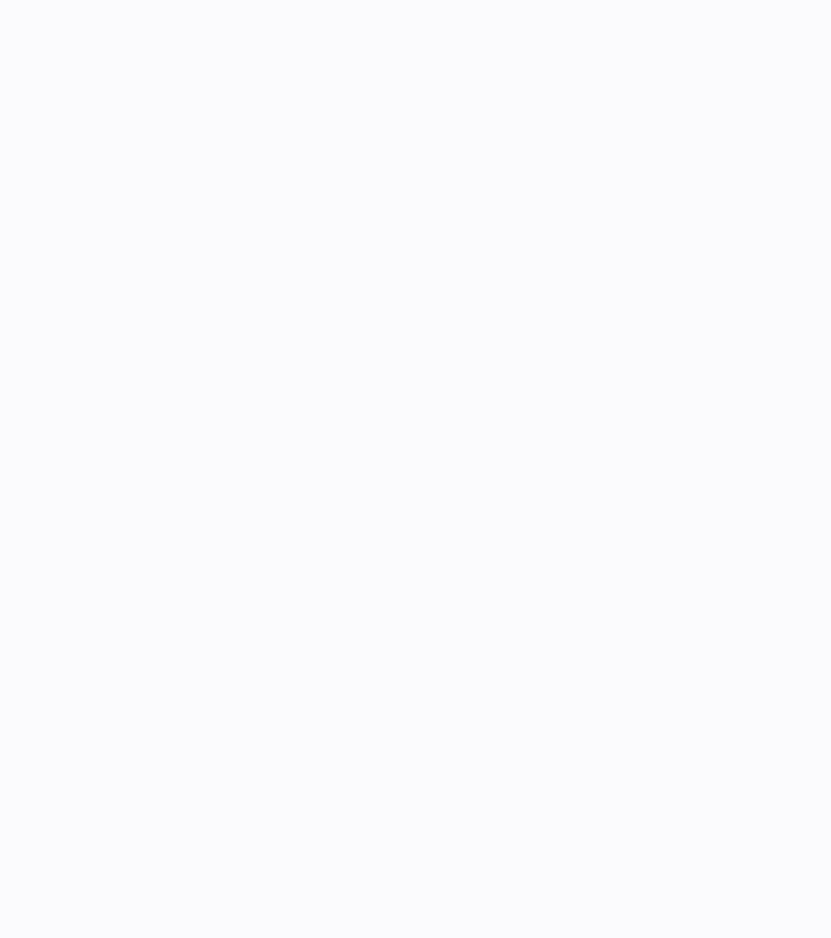
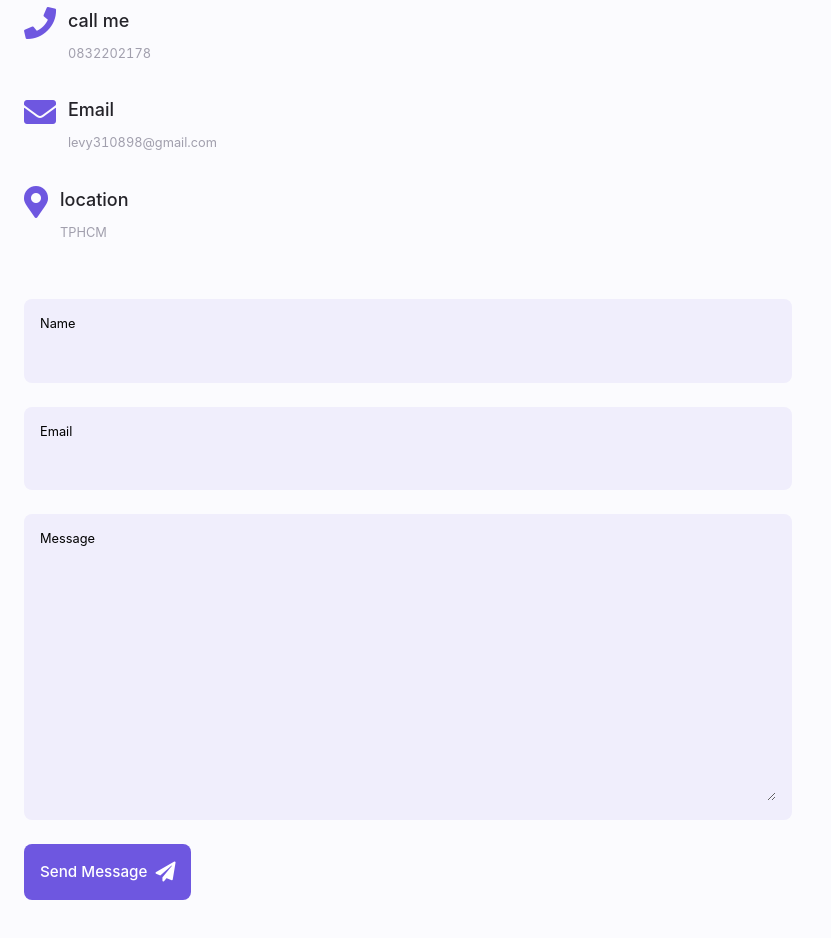
Before and after one commit to levy310898/portfolio, a React (Create React App) app: page / in a window 1280 px wide. Shown: the part 2560-3498 px from the top of the page, without its empty margins (0-831 px from the left). Before the commit the page ends 2513 px from the top, so only its background shows below. Built offline with nearby package versions, Linux system fonts and the light colour scheme.

Commit message:
done contact page

```diff
--- a/src/App.css
+++ b/src/App.css
@@ -31,6 +31,10 @@ body{
     font-size: var(--normal-font-size);
     background-color: var(--body-color);
     color: var(--text-color);
+}
+
+.App{
+    padding-bottom: 2rem;
 }
 
 h1,h2,h3,h4{
--- a/src/components/skillBox/index.jsx
+++ b/src/components/skillBox/index.jsx
@@ -10,9 +10,10 @@ export default class index extends Component {
     isClose: false,
   }
 
-  componentDidMount(){
+  componentDidMount() {
+
+    //for calculate height
     const listBoxHeight = document.getElementById('listBox').offsetHeight;
-    console.log('height = ',listBoxHeight);
     this.setState({listBoxHeight});
   }
 
--- a/src/constant/data.js
+++ b/src/constant/data.js
@@ -1,7 +1,10 @@
-export const personalLink = {
+export const personalInfo = {
     facebook:"https://www.facebook.com/profile.php?id=100039094991713",
     github:'https://github.com/levy310898',
-    linkedin:'https://www.linkedin.com/',
+    linkedin: 'https://www.linkedin.com/',
+    phone: '0832202178',
+    email: 'levy310898@gmail.com',
+    location:'TPHCM',
 }
 
 export const icon = {
@@ -18,27 +21,30 @@ export const icon = {
     downloadFile: 'fas fa-file-download',
     showDown: 'fas fa-chevron-down',
     code: 'fas fa-code',
-    arrowRight:'fas fa-arrow-right',
+    arrowRight: 'fas fa-arrow-right',
+    phone: 'fas fa-phone',
+    email: 'fas fa-envelope',
+    location:'fas fa-map-marker-alt',
 }
 
 
 export const skills = {
     frontend: [
         {
-        name: 'html',
-        percent:80
+            name: 'html',
+            percent:60
         },
         {
             name: 'CSS',
-            percent: 70
+            percent: 50
         },
         {
             name: 'javascript',
-            percent: 60
+            percent: 50
         },
         {
             name: 'ReactJs',
-            percent: 60
+            percent: 50
         },
     ]
 }
--- /dev/null
+++ b/src/pages/contactPage/contactPage.css
@@ -0,0 +1,44 @@
+@import '../../constant/root.css';
+
+.contact__container{
+  row-gap:3rem;
+}
+
+.contact__infomation{
+  display: flex;
+  margin-bottom: var(--mb-2);
+}
+
+.contact__icon{
+  font-size: 2rem;
+  color:var(--hover-color);
+  margin-right:var(--mb-0-75)
+}
+
+.contact__title{
+  font-size:var(--h3-font-size);
+  font-weight: var(--font-medium);
+}
+
+.contact__subtitle{
+  font-size:var(--small-font-size);
+  color:var(--text-color-light);
+}
+
+.contact__content{
+  background-color: var(--input-color);
+  border-radius: .5rem;
+  padding:.75rem 1rem;
+}
+.contact__label{
+  font-size: var(--small-font-size);
+}
+.contact__input{
+  width:100%;
+  background-color: var(--input-color);
+  color:var(--text-color);
+  font-size: var(--normal-font-size);
+  border:none;
+  outline: none;
+  padding:.25rem .5rem .5rem 0;
+}
--- a/src/pages/contactPage/index.jsx
+++ b/src/pages/contactPage/index.jsx
@@ -1,7 +1,62 @@
-const  ContactPage = ()=> {
+import React, { Component } from 'react';
+import { icon,personalInfo } from '../../constant/data';
+import './contactPage.css';
+
+const classNames = require('classnames');
+class index extends Component {
+
+  renderInfo = (info,title,iconName) => {
     return (
-      <h1>Contact page</h1>
+        <div className="contact__infomation">
+          <i className={classNames(icon[iconName], ['contact__icon'])} />
+          <div>
+            <h3 className="contact__title">{title}</h3>
+            <div className="contact__subtitle">{ personalInfo[info]}</div>
+          </div>
+        </div>
     );
   }
+  render() {
+    return (
+      <div className = 'section contact'>
+        <h2 className="section__title">Contact me</h2>
+        <span className="section__subtitle">Get in touch</span>
 
-  export default ContactPage;
+        <div className="contact__container container grid">
+          <div>
+            {this.renderInfo('phone', 'call me', 'phone')}
+            {this.renderInfo('email', 'Email', 'email')}
+            {this.renderInfo('location', 'location', 'location')}
+          </div>
+
+          <form action="" className="contact__form grid">
+            <div className="contact__inputs grid">
+              <div className="contact__content">
+                <label htmlFor="" className="contact__label">Name</label>
+                <input type="text" className="contact__input" />
+              </div>
+
+              <div className="contact__content">
+                <label htmlFor="" className="contact__label">Email</label>
+                <input type="text" className="contact__input" />
+              </div>
+
+              <div className="contact__content">
+                <label htmlFor="" className="contact__label">Message</label>
+                <textarea name="" id="" cols="30" rows="10" className = 'contact__input'></textarea>
+              </div>
+              <div>
+                <a href="#contact" className="button button--flex">Send Message
+                <i className = {classNames(icon.contact,['button__icon'])}></i>
+                </a>
+              </div>
+            </div>
+          </form>
+        </div>
+
+      </div>
+    );
+  }
+}
+
+export default index;
--- a/src/pages/homePage/index.jsx
+++ b/src/pages/homePage/index.jsx
@@ -1,11 +1,11 @@
 import React from 'react';
-import {personalLink,icon} from '../../constant/data.js';
+import {personalInfo,icon} from '../../constant/data.js';
 import './homePage.css';
 
 const classNames = require('classnames');
 export default function index() {
 
-  const renderLink = name=><a target = '_blank' rel = "noreferrer" href = {personalLink[name]} className = "home__social-icon">
+  const renderLink = name=><a target = '_blank' rel = "noreferrer" href = {personalInfo[name]} className = "home__social-icon">
     <i className = {icon[name]}></i>
   </a>
   return (
--- a/src/pages/portfolioPage/index.jsx
+++ b/src/pages/portfolioPage/index.jsx
@@ -29,6 +29,7 @@ class index extends Component {
     </div>
     )
   }
+
   render() {
     return (
       <div className = 'portfolio section' id = "portfolio">
@@ -37,9 +38,13 @@ class index extends Component {
 
 
         <div className="portfolio__container container">
-        <Carousel>
+          <Carousel ref={c => (this.slider = c)}>
           {this.renderPortfolio(portfolio)}
-        </Carousel>
+          </Carousel>
+
+          <div className="slideButton">
+
+          </div>
 
         </div>
       </div>
--- a/src/pages/portfolioPage/portfolioPage.css
+++ b/src/pages/portfolioPage/portfolioPage.css
@@ -1,8 +1,4 @@
 @import '../../constant/root.css';
-
-.portfolio{
-    padding-bottom:4rem;
-}
 
 .portfolio__container{
     overflow: initial;
@@ -57,7 +53,7 @@
      margin:0 -10px;
  }
  .portfolio .ant-carousel .slick-dots-bottom{
-    bottom:-50px;
+    bottom:8px;
 }
 .portfolio .ant-carousel .slick-dots li{
     width:12px;
```
